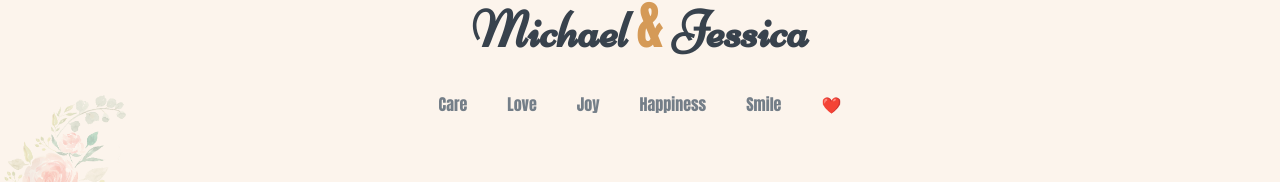
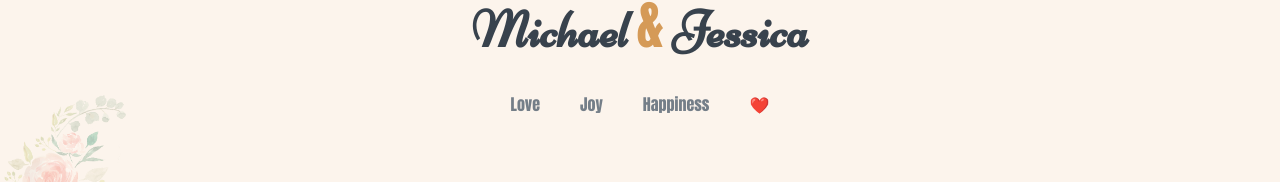
Before and after one commit to ibrahimfeb/birthday-wish, a React (Vite) app: page / in a window 1280 px wide. Shown: the part 4331-4513 px from the top of the page. Built offline with nearby package versions, Linux system fonts and the light colour scheme.

Commit message:
remove from bottom

```diff
--- a/src/pages/LovelyCouple.tsx
+++ b/src/pages/LovelyCouple.tsx
@@ -314,11 +314,9 @@ const LovelyCouple = () => {
                     <h3 className="title">Michael <span>&</span> Jessica</h3>
                 </div>
                 <ul className="footer_menu">
-                    <li>Care</li>
                     <li>Love</li>
                     <li>Joy</li>
                     <li>Happiness</li>
-                    <li>Smile</li>
                     <li>❤️</li>
                 </ul>
             </div>
```
